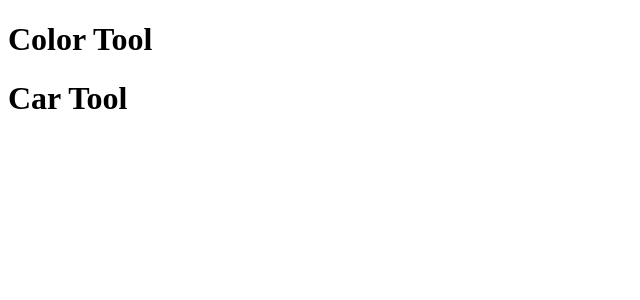
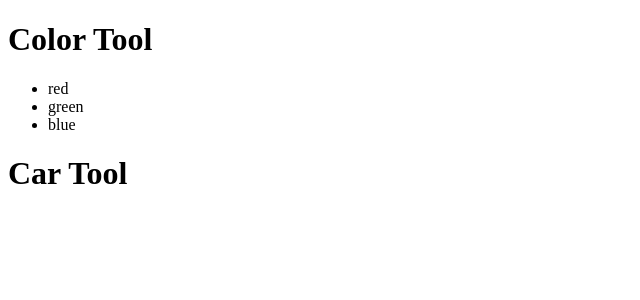
Before and after one commit to t4d-classes/applied-javascript_05162022, an Angular app in the folder angular-app/: page / in a window 1280 px wide. Shown: the top 300 px of the page, without its empty margins (0-640 px from the left). Built offline with nearby package versions, Linux system fonts and the light colour scheme.

Commit message:
add exercise 2

```diff
--- a/angular-app/src/app/color-tool/components/color-home/color-home.component.html
+++ b/angular-app/src/app/color-tool/components/color-home/color-home.component.html
@@ -1,3 +1,7 @@
 <header>
-  <h1>Color Tool</h1>
+  <h1>{{headerText}}</h1>
 </header>
+
+<ul>
+  <li *ngFor="let color of colors">{{color.name}}</li>
+</ul>
--- a/angular-app/src/app/color-tool/components/color-home/color-home.component.ts
+++ b/angular-app/src/app/color-tool/components/color-home/color-home.component.ts
@@ -1,4 +1,6 @@
 import { Component, OnInit } from '@angular/core';
+
+import { Color } from '../../models/colors';
 
 @Component({
   selector: 'app-color-home',
@@ -7,6 +9,14 @@ import { Component, OnInit } from '@angular/core';
 })
 export class ColorHomeComponent implements OnInit {
 
+  headerText = "Color Tool";
+
+  colors: Color[] = [
+    { id: 1, name: 'red', hexcode: 'ff0000' },
+    { id: 2, name: 'green', hexcode: '00ff00' },
+    { id: 3, name: 'blue', hexcode: '0000ff' },
+  ];
+
   constructor() { }
 
   ngOnInit(): void {
--- /dev/null
+++ b/angular-app/src/app/color-tool/models/colors.ts
@@ -0,0 +1,7 @@
+
+
+export type Color = {
+  id: number,
+  name: string,
+  hexcode: string,
+};
```
Also changed, not shown: angular-app/exercises/exercise-2.md (added, +16 -0 lines).
